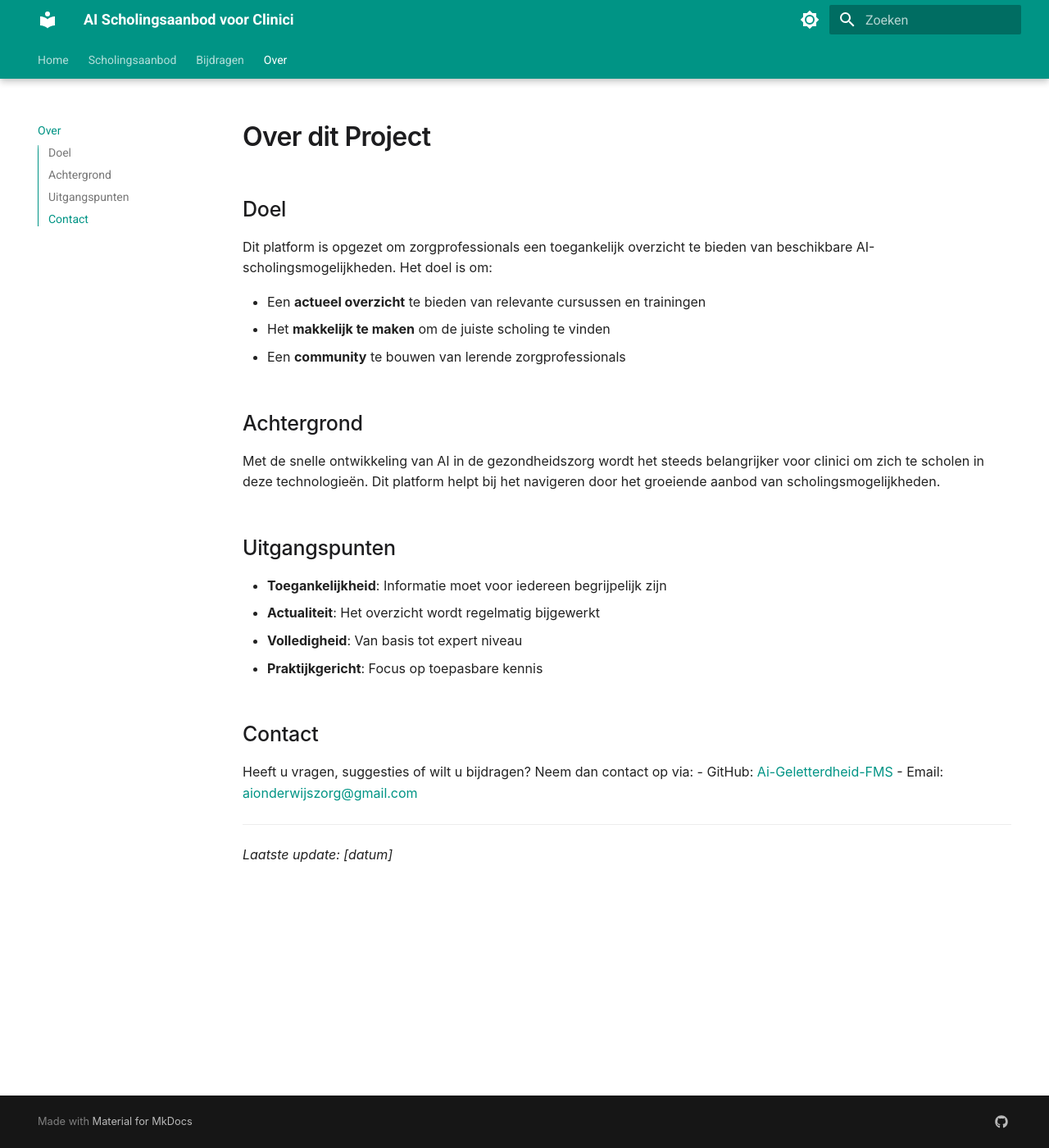
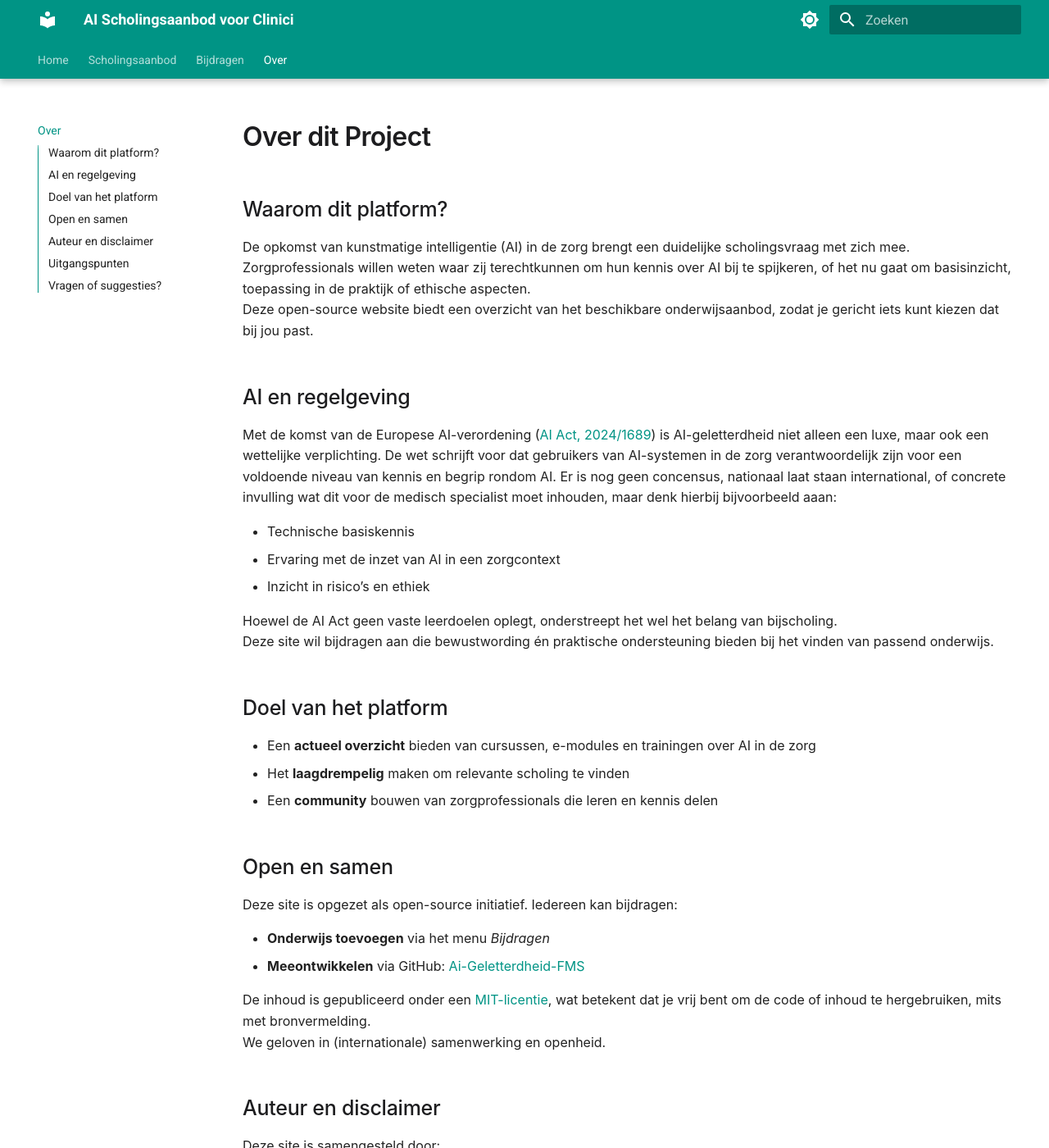
Before and after one commit to Ajsvdk/Ai-Geletterdheid-FMS, an MkDocs documentation site: the page built from docs/over.md, in a window 1280 px wide and 1400 px high. Shown: the whole window at 82% size. Built offline with MkDocs 1.6.1 and Material for MkDocs 9.7.7, drawn with Linux system fonts in a browser that asks for light colours; some of the changed text lies outside the part shown.

Commit message:
"over" page updated

```diff
--- a/docs/over.md
+++ b/docs/over.md
@@ -1,30 +1,62 @@
 # Over dit Project
 
-## Doel
+## Waarom dit platform?
 
-Dit platform is opgezet om zorgprofessionals een toegankelijk overzicht te bieden van beschikbare AI-scholingsmogelijkheden. Het doel is om:
+De opkomst van kunstmatige intelligentie (AI) in de zorg brengt een duidelijke scholingsvraag met zich mee. Zorgprofessionals willen weten waar zij terechtkunnen om hun kennis over AI bij te spijkeren, of het nu gaat om basisinzicht, toepassing in de praktijk of ethische aspecten.
+Deze open-source website biedt een overzicht van het beschikbare onderwijsaanbod, zodat je gericht iets kunt kiezen dat bij jou past.
 
-- Een **actueel overzicht** te bieden van relevante cursussen en trainingen
-- Het **makkelijk te maken** om de juiste scholing te vinden
-- Een **community** te bouwen van lerende zorgprofessionals
+## AI en regelgeving
 
-## Achtergrond
+Met de komst van de Europese AI-verordening ([AI Act, 2024/1689](https://digital-strategy.ec.europa.eu/nl/policies/regulatory-framework-ai)) is AI-geletterdheid niet alleen een luxe, maar ook een wettelijke verplichting.
+De wet schrijft voor dat gebruikers van AI-systemen in de zorg verantwoordelijk zijn voor een voldoende niveau van kennis en begrip rondom AI. Er is nog geen concensus, nationaal laat staan international, of concrete invulling wat dit voor de medisch specialist moet inhouden, maar denk hierbij bijvoorbeeld aaan:
 
-Met de snelle ontwikkeling van AI in de gezondheidszorg wordt het steeds belangrijker voor clinici om zich te scholen in deze technologieën. Dit platform helpt bij het navigeren door het groeiende aanbod van scholingsmogelijkheden.
+- Technische basiskennis
+- Ervaring met de inzet van AI in een zorgcontext
+- Inzicht in risico’s en ethiek
+
+Hoewel de AI Act geen vaste leerdoelen oplegt, onderstreept het wel het belang van bijscholing.
+Deze site wil bijdragen aan die bewustwording én praktische ondersteuning bieden bij het vinden van passend onderwijs.
+
+## Doel van het platform
+
+- Een **actueel overzicht** bieden van cursussen, e-modules en trainingen over AI in de zorg
+- Het **laagdrempelig** maken om relevante scholing te vinden
+- Een **community** bouwen van zorgprofessionals die leren en kennis delen
+
+## Open en samen
+
+Deze site is opgezet als open-source initiatief. Iedereen kan bijdragen:
+
+- **Onderwijs toevoegen** via het menu _Bijdragen_
+- **Meeontwikkelen** via GitHub: [Ai-Geletterdheid-FMS](https://github.com/ajsvdk/Ai-Geletterdheid-FMS)
+
+De inhoud is gepubliceerd onder een [MIT-licentie](https://opensource.org/licenses/MIT), wat betekent dat je vrij bent om de code of inhoud te hergebruiken, mits met bronvermelding.
+We geloven in (internationale) samenwerking en openheid.
+
+## Auteur en disclaimer
+
+Deze site is samengesteld door:
+
+**A.J.S. (Auke) van der Kuil**
+Student MSc. Geneeskunde en MSc. Artificial Intelligence
+In opdracht van de commissie A.I. van de [Federatie Medisch Specialisten (FMS)](https://demedischspecialist.nl/themas/thema/artificial-intelligence-ai)
+
+_De FMS heeft geen formele rol in het beheer of onderhoud van deze website. Zowel de auteut als de FMS zijn niet aansprakelijk voor eventuele inhoudelijke onjuistheden of onvolledigheden op deze site.
 
 ## Uitgangspunten
 
-- **Toegankelijkheid**: Informatie moet voor iedereen begrijpelijk zijn
-- **Actualiteit**: Het overzicht wordt regelmatig bijgewerkt
-- **Volledigheid**: Van basis tot expert niveau
-- **Praktijkgericht**: Focus op toepasbare kennis
+- **Toegankelijk** – informatie moet begrijpelijk en bruikbaar zijn voor iedereen
+- **Actueel** – het overzicht wordt regelmatig bijgewerkt
+- **Breed** – van kennismaking tot verdiepende modules
+- **Praktisch** – gericht op de zorgpraktijk
 
-## Contact
+## Vragen of suggesties?
 
-Heeft u vragen, suggesties of wilt u bijdragen? Neem dan contact op via:
+Neem contact op via:
+
 - GitHub: [Ai-Geletterdheid-FMS](https://github.com/ajsvdk/Ai-Geletterdheid-FMS)
-- Email: [aionderwijszorg@gmail.com](mailto:aionderwijszorg@gmail.com)
+- E-mail: [aionderwijszorg@gmail.com](mailto:aionderwijszorg@gmail.com)
 
 ---
 
-*Laatste update: [datum]*
+_Laatste update: [29 mei 2025]_
```
Also changed, not shown: docs/index.md (+0 -29 lines).
